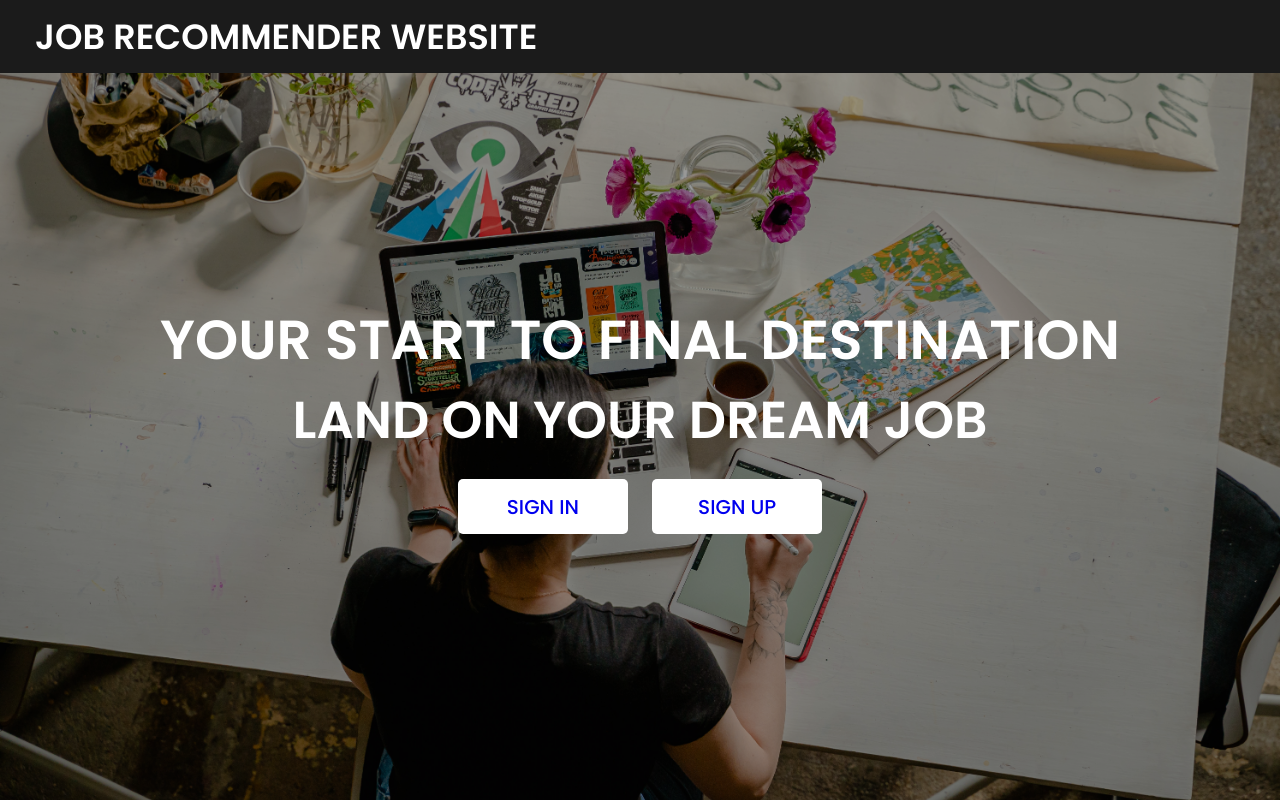
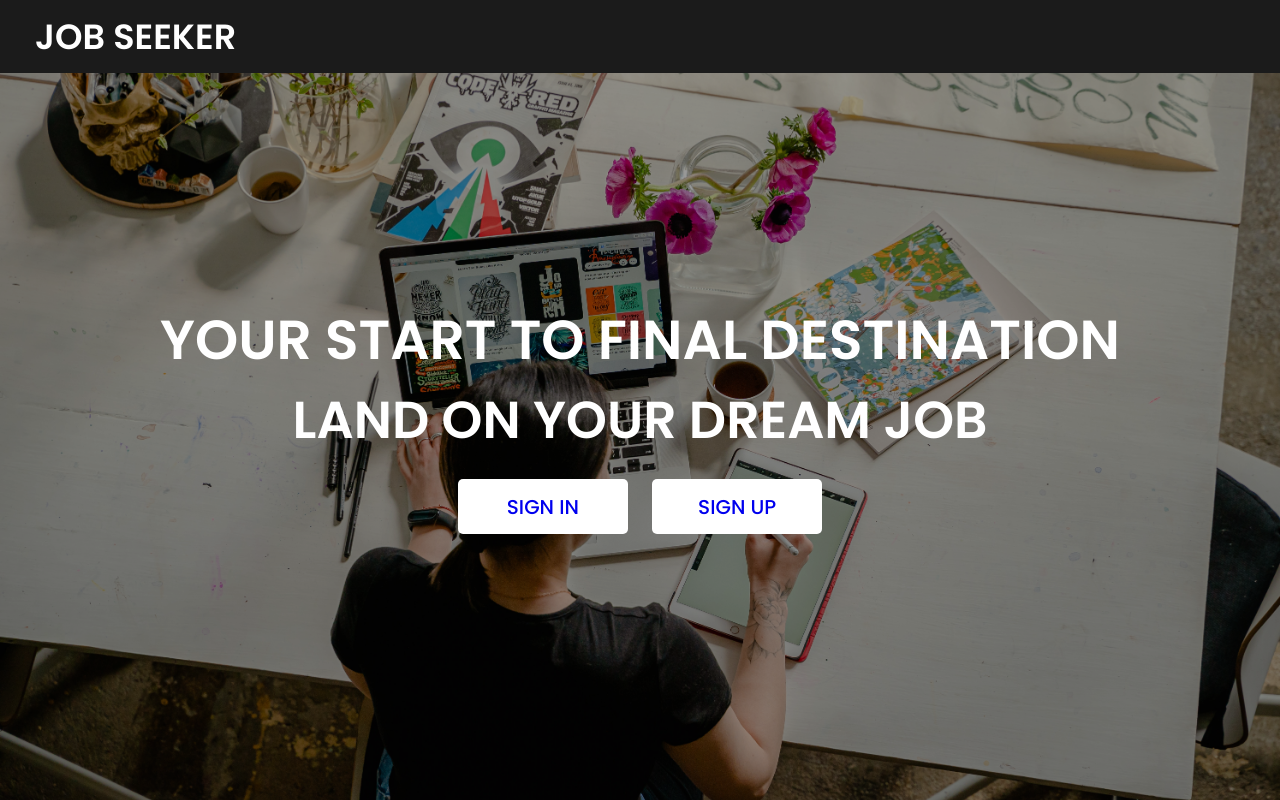
Before and after one commit to IBM-EPBL/IBM-Project-37165-1664356938, a Flask app: page / in a window 1280 px wide. Run offline with Flask 2, Linux system fonts and the light colour scheme; some libraries are stand-ins or nearby versions.

Commit message:
Update homepage.html

```diff
--- a/Project Devolopment/SPRINT 4/templates/homepage.html
+++ b/Project Devolopment/SPRINT 4/templates/homepage.html
@@ -17,7 +17,7 @@
 
             <div class="logo">
 
-                <a href="/"> JOB RECOMMENDER WEBSITE </a>
+                <a href="/"> JOB SEEKER </a>
 
             </div>
 
```
